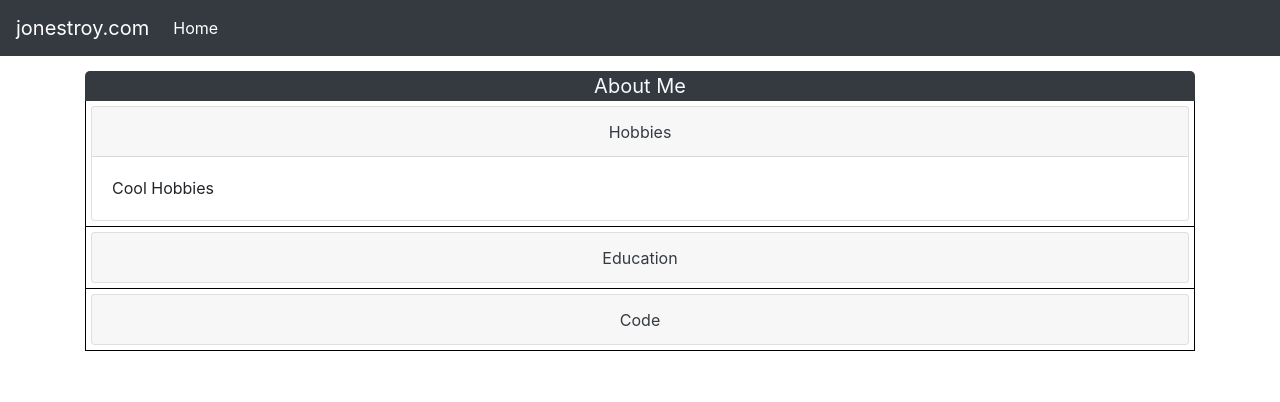
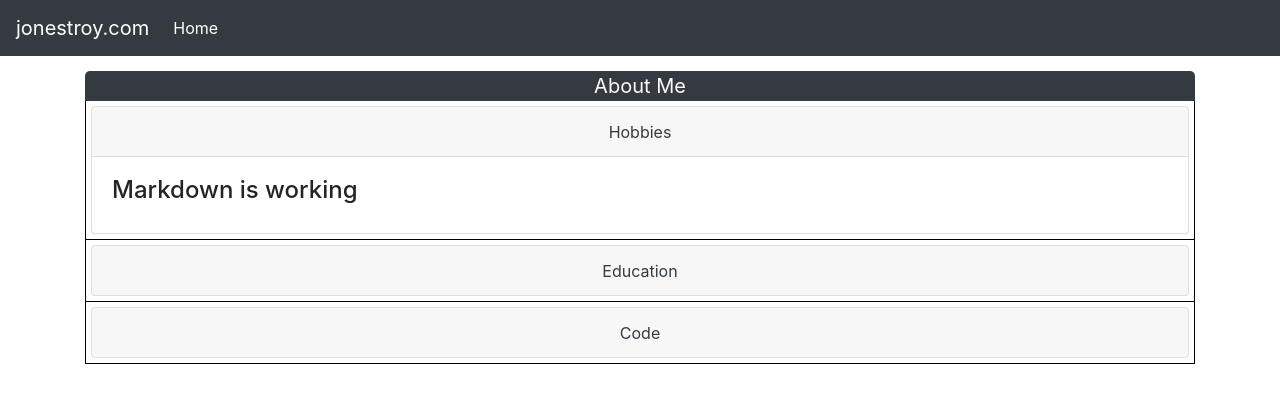
Before and after one commit to sntnmjones/jonestroy.com, a React (Create React App) app in the folder app/: page / in a window 1280 px wide. Shown: the top 402 px of the page. Built offline with nearby package versions, Linux system fonts and the light colour scheme; no server answers.

Commit message:
Added markdown ability

```diff
--- a/app/src/components/Home.js
+++ b/app/src/components/Home.js
@@ -1,6 +1,7 @@
-import React, { Component } from 'react'
-import Navbar from './Navbar'
-import Card from './homeComponents/Card'
+import React, { Component } from 'react';
+import Navbar from './Navbar';
+import Card from './homeComponents/Card';
+import AboutMeMd from '../markdown/aboutMe.md';
 
 class Home extends Component {
     constructor() {
@@ -18,7 +19,7 @@ class Home extends Component {
                 items: [
                     {
                         title: 'Hobbies',
-                        content: 'Cool Hobbies',
+                        content: AboutMeMd,
                         collapse: 'collapse show'
                     },
                     {
--- a/app/src/components/homeComponents/Collapsable.js
+++ b/app/src/components/homeComponents/Collapsable.js
@@ -1,14 +1,23 @@
-import React, { Component } from 'react'
+import React, { Component } from 'react';
+import ReactMarkdown from 'react-markdown';
 
 class Collapsable extends Component {
     constructor() {
         super();
-        this.state = {};
+        this.state = {
+            markdown : ''
+        };
+    }
+
+    componentWillMount() {
+        // Get the contents from the Markdown file and put them in the React state, so we can reference it in render() below.
+        fetch(this.props.item.content).then(res => res.text()).then(text => this.setState({ markdown: text }));
     }
 
     render() {
         const id = this.props.item.title;
         const dataTarget = '#' + this.props.item.title;
+        const { markdown } = this.state;
         return (
             <div style={{
                 /* Div */
@@ -31,7 +40,8 @@ class Collapsable extends Component {
 
                         <div id={id} class={this.props.item.collapse} aria-labelledby="headingOne" data-parent="#accordionExample">
                             <div class="card-body">
-                                {this.props.item.content}
+                                <ReactMarkdown source={markdown}  />
+                                {/* {this.props.item.content} */}
                             </div>
                         </div>
                     </div>
```
